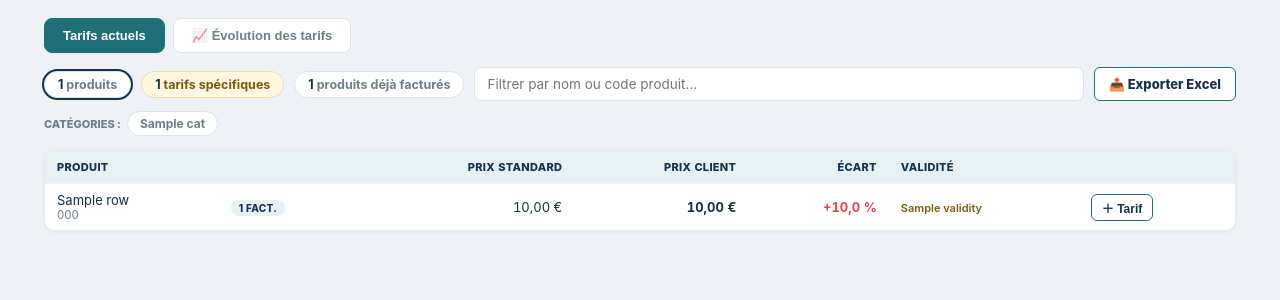
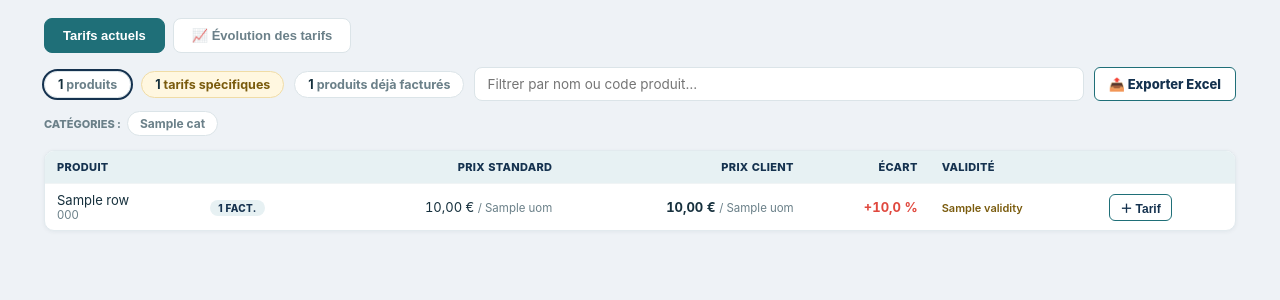
Before and after one commit to xavfevre/ocr-pesee-webhook, a Flask app: template maquignon_tarifs/templates/tarifs_maquignon.html in a window 1280 px wide. Shown: the part 51-351 px from the top of the page. Run offline with Flask 3, Linux system fonts and the light colour scheme; the template is opened without the code that fills it: most values are stand-ins (such as "Sample title", 1, 10 or a date in 2020).

Commit message:
feat(tarifs): unités de mesure sur les prix (page, modales, évolution, export)
Co-Authored-By: Claude Fable 5 <noreply@anthropic.com>
Claude-Session: https://claude.ai/code/session_01XA7hsDjgUhFae2VXUBXjih

```diff
--- a/maquignon_tarifs/app.py
+++ b/maquignon_tarifs/app.py
@@ -220,7 +220,7 @@ def _dataset(pid, comp_id, default_pl_id, client_pl_id):
                   [["sale_ok", "=", True], ["active", "=", True],
                    "|", ["company_id", "=", False], ["company_id", "=", comp_id]],
                   fields=["display_name", "default_code", "list_price",
-                          "product_tmpl_id", "categ_id"],
+                          "product_tmpl_id", "categ_id", "uom_id"],
                   context=_ctx(comp_id))
     std_var, std_tmpl = {}, {}
     if default_pl_id:
@@ -304,6 +304,7 @@ def _dataset(pid, comp_id, default_pl_id, client_pl_id):
             "vid": vid, "tmpl": tid, "name": p["display_name"],
             "code": p["default_code"] or "",
             "categ": p["categ_id"][1] if p.get("categ_id") else "Autre",
+            "uom": p["uom_id"][1] if p.get("uom_id") else "",
             "std": std,
             "items_edit": items_edit,
             "specific": bool(items), "cli_price": cli_price, "validity": validity,
@@ -368,7 +369,7 @@ def _dataset(pid, comp_id, default_pl_id, client_pl_id):
         if has_data:
             evo_rows.append({"name": r["name"], "code": r["code"],
                              "categ": r["categ"], "specific": r["specific"],
-                             "cells": cells})
+                             "uom": r["uom"], "cells": cells})
 
     return {"rows": rows, "evo_rows": evo_rows, "years": years,
             "categories": categories, "nb_spec": nb_spec, "nb_fact": nb_fact}
@@ -451,19 +452,19 @@ def tarifs_export():
 
     ws = wb.active
     ws.title = "Tarifs actuels"
-    ws.append(["Produit", "Code", "Catégorie", "Prix standard HT",
+    ws.append(["Produit", "Code", "Catégorie", "Unité", "Prix standard HT",
                "Prix client HT", "Écart %", "Validité", "Tarif spécifique"])
     for c in ws[1]:
         c.fill, c.font = H_FILL, H_FONT
     for r in ds["rows"]:
-        ws.append([r["name"], r["code"], r["categ"], r["std"],
+        ws.append([r["name"], r["code"], r["categ"], r["uom"], r["std"],
                    r["cli_price"] if r["cli_price"] is not None else "",
                    r["ecart"] if r["ecart"] is not None else "",
                    r["validity"], "Oui" if r["specific"] else ""])
         if r["specific"]:
             for c in ws[ws.max_row]:
                 c.fill = SPEC_FILL
-    for col, w in zip("ABCDEFGH", (52, 14, 18, 16, 14, 10, 26, 14)):
+    for col, w in zip("ABCDEFGHI", (52, 14, 18, 10, 16, 14, 10, 26, 14)):
         ws.column_dimensions[col].width = w
 
     we = wb.create_sheet("Évolution")
--- a/maquignon_tarifs/templates/tarifs_maquignon.html
+++ b/maquignon_tarifs/templates/tarifs_maquignon.html
@@ -170,16 +170,16 @@
           {% if r.specific %}<span class="badge spec">Spécifique</span>{% endif %}
           {% if r.hist %}<span class="badge hist">{{ r.hist|length }} fact.</span>{% endif %}
         </td>
-        <td class="num">{{ "%.2f"|format(r.std)|replace(".", ",") }} €</td>
-        <td class="num">{% if r.cli_price is not none %}<b>{{ "%.2f"|format(r.cli_price)|replace(".", ",") }} €</b>{% else %}—{% endif %}</td>
+        <td class="num">{{ "%.2f"|format(r.std)|replace(".", ",") }} €{% if r.uom %} <span class="code">/ {{ r.uom }}</span>{% endif %}</td>
+        <td class="num">{% if r.cli_price is not none %}<b>{{ "%.2f"|format(r.cli_price)|replace(".", ",") }} €</b>{% if r.uom %} <span class="code">/ {{ r.uom }}</span>{% endif %}{% else %}—{% endif %}</td>
         <td class="num">{% if r.ecart is not none %}<span class="{{ 'ecart-moins' if r.ecart < 0 else 'ecart-plus' }}">{{ '%+.1f'|format(r.ecart)|replace('.', ',') }} %</span>{% endif %}</td>
         <td><span class="validity">{{ r.validity }}</span></td>
         <td onclick="event.stopPropagation();" style="white-space:nowrap;">
           <button type="button" class="btn-add" data-tmpl="{{ r.tmpl }}"
-                  data-name="{{ r.name }}" onclick="openModalBtn(this)">＋ Tarif</button>
+                  data-name="{{ r.name }}" data-uom="{{ r.uom }}" onclick="openModalBtn(this)">＋ Tarif</button>
           {% if r.items_edit %}
           <button type="button" class="btn-add" data-vid="{{ r.vid }}"
-                  data-name="{{ r.name }}" onclick="openEditBtn(this)"
+                  data-name="{{ r.name }}" data-uom="{{ r.uom }}" onclick="openEditBtn(this)"
                   title="Modifier ou supprimer le tarif spécifique">✎</button>
           {% endif %}
         </td>
@@ -219,7 +219,7 @@
         {% for r in evo_rows %}
         <tr class="evo{{ ' spec' if r.specific }}" data-name="{{ (r.name ~ ' ' ~ r.code)|lower }}"
             data-cat="{{ r.categ }}" data-spec="{{ 1 if r.specific else 0 }}" data-fact="1">
-          <td><div>{{ r.name }}</div><div class="code">{{ r.code }}</div></td>
+          <td><div>{{ r.name }}</div><div class="code">{{ r.code }}{% if r.uom %} · € / {{ r.uom }}{% endif %}</div></td>
           {% for cell in r.cells %}
           <td class="num">
             {% if cell.tarif is not none %}<span class="tarif-cell">{{ "%.2f"|format(cell.tarif)|replace(".", ",") }}</span>
@@ -260,7 +260,7 @@
     {% endif %}
     <input type="hidden" name="tmpl" id="m-tmpl"/>
     <div class="fld">
-      <label>Prix HT (€)</label>
+      <label id="m-prix-lbl">Prix HT (€)</label>
       <input type="text" name="prix" id="m-prix" inputmode="decimal" required autocomplete="off"/>
     </div>
     <div class="row2">
@@ -286,7 +286,7 @@
       <select id="e-sel" style="width:100%; border:1px solid var(--border); border-radius:6px; padding:8px 10px; font-family:inherit;"></select>
     </div>
     <div class="fld">
-      <label>Prix HT (€)</label>
+      <label id="e-prix-lbl">Prix HT (€)</label>
       <input type="text" name="prix" id="e-prix" inputmode="decimal" required autocomplete="off"/>
     </div>
     <div class="row2">
@@ -361,6 +361,7 @@ function toggleHist(vid) {
 function openModalBtn(btn) {
   document.getElementById('m-tmpl').value = btn.dataset.tmpl;
   document.getElementById('m-prod').textContent = btn.dataset.name;
+  document.getElementById('m-prix-lbl').textContent = btn.dataset.uom ? 'Prix HT (€ / ' + btn.dataset.uom + ')' : 'Prix HT (€)';
   document.getElementById('m-prix').value = '';
   document.getElementById('overlay').classList.add('show');
   document.getElementById('m-prix').focus();
@@ -377,6 +378,7 @@ function openEditBtn(btn) {
   var items = EDIT_ITEMS[btn.dataset.vid] || [];
   if (!items.length) { return; }
   document.getElementById('e-prod').textContent = btn.dataset.name;
+  document.getElementById('e-prix-lbl').textContent = btn.dataset.uom ? 'Prix HT (€ / ' + btn.dataset.uom + ')' : 'Prix HT (€)';
   var sel = document.getElementById('e-sel');
   sel.innerHTML = '';
   items.forEach(function (it, i) {
```
Also changed, not shown: docs/tarifs_clients.md (+6 -0 lines).
